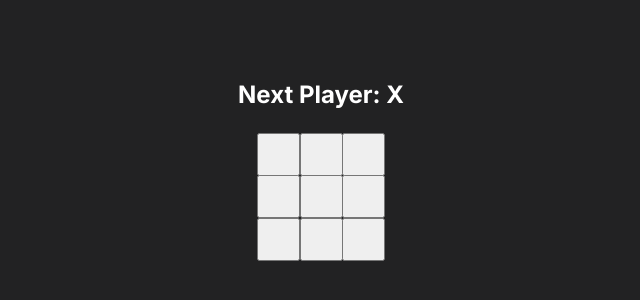
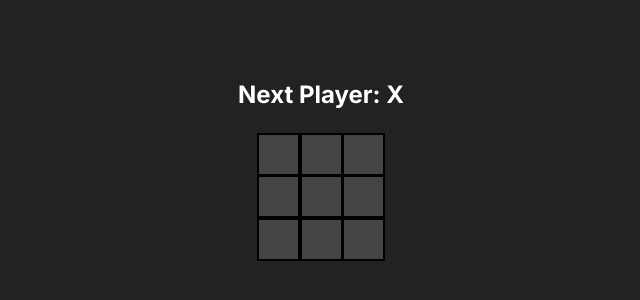
Before and after one commit to aasmart/nextjs-tic-tac-toe, a Next.js app: page / in a window 1280 px wide. Shown: the part 230-530 px from the top of the page, without its empty margins (319-959 px from the left). Built offline with nearby package versions, Linux system fonts and the light colour scheme.

Commit message:
Make flip effect work

```diff
--- a/src/app/globals.css
+++ b/src/app/globals.css
@@ -44,8 +44,26 @@ a {
   border-radius: 0;
   border: 2px solid black;
   background-color: #444444;
+  position: relative;
+
+  transform-style: preserve-3d;
+  transform: perspective(1000px);
 
   transition: background-color 250ms;
+}
+
+.square:focus-visible {
+  z-index: 1;
+}
+
+.square::after {
+  content: attr(data-value);
+  position: absolute;
+  inset: 0;
+  background-color: green;
+  transform: translateZ(-10px);
+  display: grid;
+  place-items: center;
 }
 
 .square:hover {
@@ -54,18 +72,14 @@ a {
 
 @keyframes flip {
   0% {
-    transform: rotateY(0) scale3d(1, 1, 1);
-  }
-
-  50% {
-    transform: scale3d(2, 2, 1)
+    transform: rotateY(0);
   }
 
   100% {
-    transform: rotateY(360deg) scale3d(1, 1, 1);
+    transform: rotateY(180deg);
   }
 }
 
 .flip {
-  animation: flip 500ms forwards;
+  animation: flip 750ms forwards;
 }
--- a/src/app/page.tsx
+++ b/src/app/page.tsx
@@ -4,9 +4,18 @@ import Image from 'next/image'
 import styles from './page.module.css'
 import { useState } from 'react'
 
-function Square({value, onSquareClicked}: {value: String, onSquareClicked: () => void}) {
+function Square({value, onSquareClicked, isWinningTile}: {value: String, onSquareClicked: () => void, isWinningTile: boolean}) {
+  const flip = isWinningTile ? 'flip' : ''
+  const defaultName = 'square'
+
   return (
-    <button className="flip" onClick={ onSquareClicked }>{ value }</button>
+    <button
+      className={`${defaultName} ${flip}`}
+      onClick={ onSquareClicked }
+      data-value={ value}
+    >
+        { value }
+    </button>
   )
 }
 
@@ -36,7 +45,11 @@ function Grid({size}: {size: number}) {
     status = `Next Player: ${isXNext ? 'X' : 'O'}`
 
   const gridSquares = squares.map((val, index) => {
-    return <Square value={val} onSquareClicked={() => handleClick(index)}/>
+    return <Square
+      value={val}
+      onSquareClicked={() => handleClick(index)}
+      isWinningTile={gameWinner?.squares.includes(index) || false}
+    />
   })
 
   return (
```
